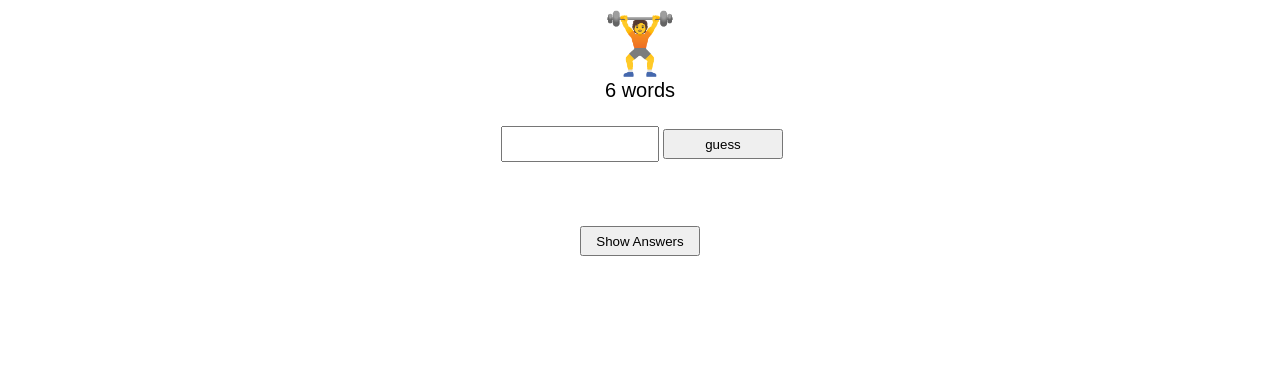
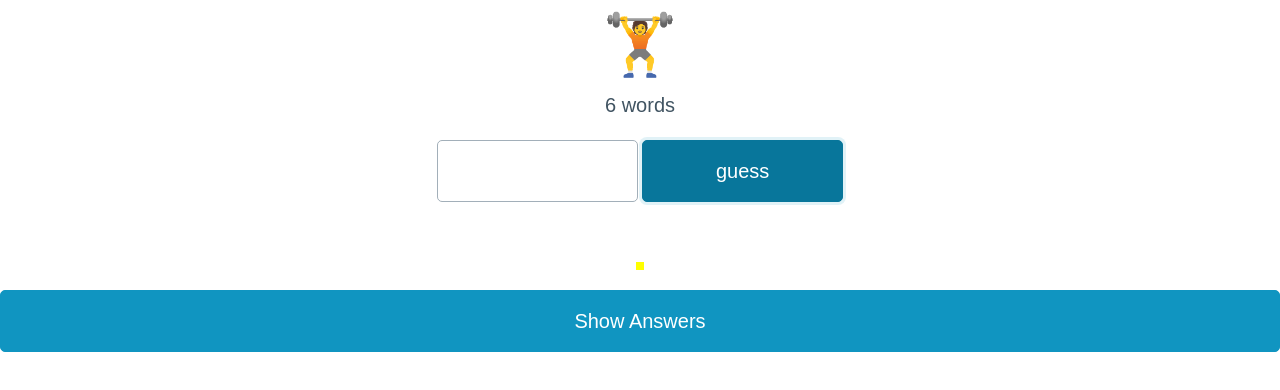
Before and after one commit to ayal/emojo, a React (Create React App) app: page / in a window 1280 px wide. Both pictures are taken after a click on the button "guess". Shown: the top 390 px of the page. Built offline with nearby package versions, Linux system fonts and the light colour scheme.

Commit message:
after build

```diff
--- a/public/index.html
+++ b/public/index.html
@@ -1,6 +1,9 @@
 <!DOCTYPE html>
 <html lang="en">
   <head>
+    <link rel="stylesheet" href="https://unpkg.com/@picocss/pico@latest/css/pico.min.css">
+
+
     <meta name="viewport" content="width=device-width, initial-scale=1" />
 
     <meta charset="utf-8" />
--- a/src/App.js
+++ b/src/App.js
@@ -52,14 +52,14 @@ export default function App() {
           <div className="guess-list">
             {guesses.map(({ ok, partial, guessWord }) => {
               return (
-                <div style={{ background: ok ? partial ? "yellow" : "green" : "red" }}>
+                <div className="guess" style={{ background: ok ? partial ? "yellow" : "green" : "red" }}>
                   {guessWord}
                 </div>
               );
             })}
           </div>
           <button onClick={setAnswers}>Show Answers</button>
-          <div className="answers">{answers ? words[selected].map(x => <span className="answer">{x}</span>) : null}</div>
+          <div className="answers">{answers ? words[selected].map(x => <span className="answer is-small">{x}</span>) : null}</div>
         </div>
       }
     </div>
--- a/src/styles.css
+++ b/src/styles.css
@@ -5,16 +5,9 @@
 }
 
 input {
-  width: 150px;
-  height: 30px;
-  margin: 4px;
-  font-size: 30px;
+  margin-right: 4px;
 }
 
-button {
-  height: 30px;
-  width: 120px;
-}
 
 .app {
   display: flex;
@@ -28,6 +21,11 @@ button {
   align-items: center;
   justify-content: center;
   padding: 20px;
+}
+
+.guess {
+  padding: 4px;
+  color: black;
 }
 
 .guess-list {
```
Also changed, not shown: 15 other files (tests, documents, lock files or other folders).
